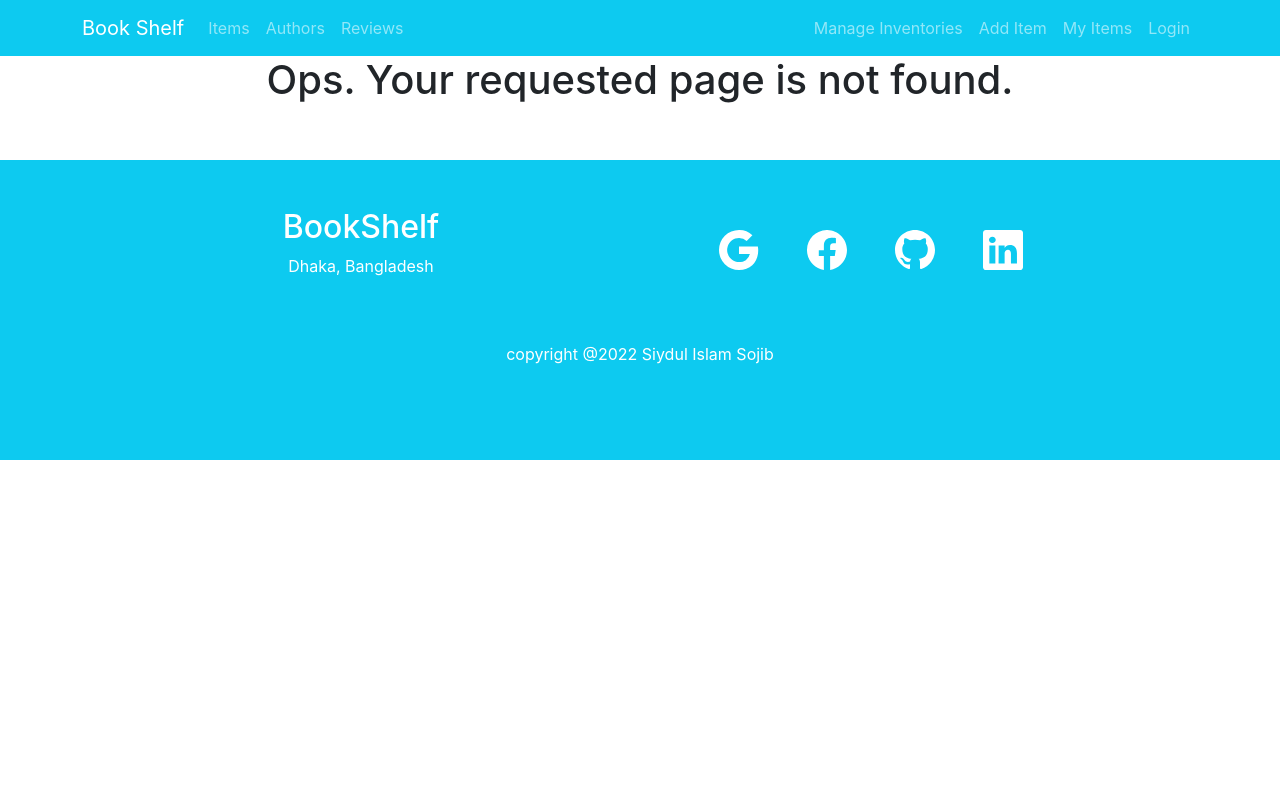
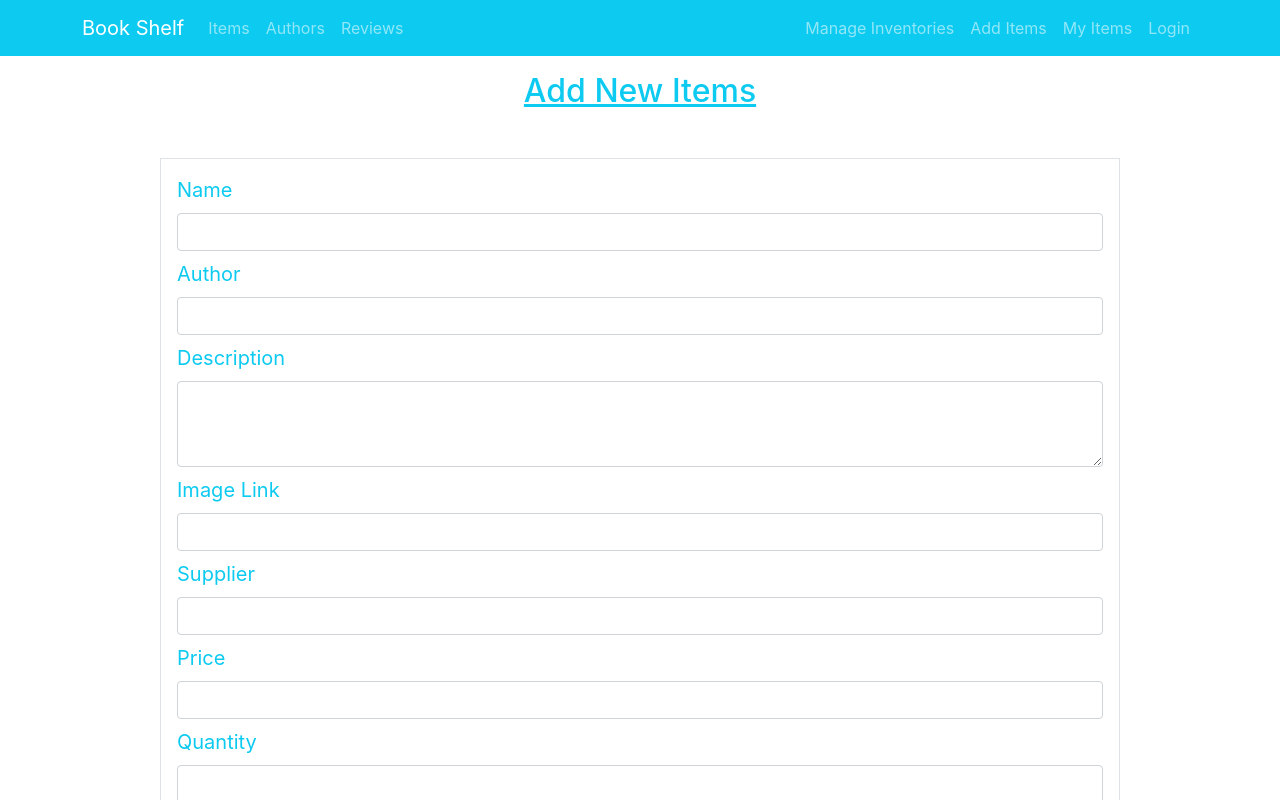
Before and after one commit to Siydulislam/book-shelf-client, a React (Create React App) app: page /add-items in a window 1280 px wide. Before the commit this address had no page. Shown: the top 800 px of the page. Built offline with nearby package versions, Linux system fonts and the light colour scheme; the HTML template or start-up script is replaced by a standard one.

Commit message:
add new item section done

```diff
--- a/src/App.js
+++ b/src/App.js
@@ -10,6 +10,7 @@ import Authors from './Components/Home/Authors/Authors';
 import Reviews from './Components/Home/Reviews/Reviews';
 import ManageStocks from './Components/ManageStocks/ManageStocks';
 import ManageInventories from './Components/ManageInventories/ManageInventories';
+import AddItems from './Components/AddItems/AddItems';
 
 function App() {
   return (
@@ -24,6 +25,7 @@ function App() {
         {/* <Route path="/contact" element={<Contact></Contact>}></Route> */}
         <Route path="/manage-stocks/:manageStocksId" element={<ManageStocks></ManageStocks>}></Route>
         <Route path="/manage-inventories" element={<ManageInventories></ManageInventories>}></Route>
+        <Route path="/add-items" element={<AddItems></AddItems>}></Route>
         <Route path="*" element={<PageNotFound></PageNotFound>}></Route>
       </Routes>
       <Footer></Footer>
--- /dev/null
+++ b/src/Components/AddItems/AddItems.js
@@ -0,0 +1,74 @@
+import React from 'react';
+import { Form } from 'react-bootstrap';
+
+const AddItems = () => {
+
+    const handleAddItems = event => {
+        event.preventDefault();
+
+        const name = event.target.name.value;
+        const author = event.target.author.value;
+        const description = event.target.description.value;
+        const image = event.target.image.value;
+        const supplier = event.target.supplier.value;
+        const price = event.target.price.value;
+        const quantity = event.target.quantity.value;
+        const sold = event.target.sold.value;
+
+        const newItem = { name, author, description, image, supplier, price, quantity, sold };
+
+        fetch('http://localhost:5000/book', {
+            method: 'POST',
+            headers: {
+                'content-type': 'application/json'
+            },
+            body: JSON.stringify(newItem)
+        })
+            .then(res => res.json())
+            .then(data => console.log(data))
+        alert("Items added successfully!")
+        event.target.reset();
+    }
+    return (
+        <div>
+            <h2 className="text-center text-info text-decoration-underline mt-3">Add New Items</h2>
+            <Form onSubmit={handleAddItems} className="w-75 mx-auto border p-3 mt-5">
+                <Form.Group className="mb-2" controlId="exampleForm.ControlInput1">
+                    <Form.Label className="text-info fs-5">Name</Form.Label>
+                    <Form.Control name="name" type="text" required />
+                </Form.Group>
+                <Form.Group className="mb-2" controlId="exampleForm.ControlInput1">
+                    <Form.Label className="text-info fs-5">Author</Form.Label>
+                    <Form.Control name="author" type="text" required />
+                </Form.Group>
+                <Form.Group className="mb-2" controlId="exampleForm.ControlTextarea1">
+                    <Form.Label className="text-info fs-5">Description</Form.Label>
+                    <Form.Control name="description" as="textarea" rows={3} required />
+                </Form.Group>
+                <Form.Group className="mb-2" controlId="exampleForm.ControlInput1">
+                    <Form.Label className="text-info fs-5">Image Link</Form.Label>
+                    <Form.Control name="image" type="text" required />
+                </Form.Group>
+                <Form.Group className="mb-2" controlId="exampleForm.ControlInput1">
+                    <Form.Label className="text-info fs-5">Supplier</Form.Label>
+                    <Form.Control name="supplier" type="text" required />
+                </Form.Group>
+                <Form.Group className="mb-2" controlId="exampleForm.ControlInput1">
+                    <Form.Label className="text-info fs-5">Price</Form.Label>
+                    <Form.Control name="price" type="number" required />
+                </Form.Group>
+                <Form.Group className="mb-2" controlId="exampleForm.ControlInput1">
+                    <Form.Label className="text-info fs-5">Quantity</Form.Label>
+                    <Form.Control name="quantity" type="number" required />
+                </Form.Group>
+                <Form.Group className="mb-2" controlId="exampleForm.ControlInput1">
+                    <Form.Label className="text-info fs-5">Sold</Form.Label>
+                    <Form.Control name="sold" type="number" required />
+                </Form.Group>
+                <button className="btn btn-info mt-3 text-white fs-5">Submit</button>
+            </Form>
+        </div>
+    );
+};
+
+export default AddItems;
--- a/src/Components/Home/Items/Items.js
+++ b/src/Components/Home/Items/Items.js
@@ -10,7 +10,7 @@ const Items = () => {
             <h2 className="mt-5 mb-5 text-center text-decoration-underline text-info">Popular Books</h2>
             <div className="container row mx-auto">
                 {
-                    items.map(item => <Item
+                    items.slice(0, 6).map(item => <Item
                         key={item._id}
                         item={item}
                     ></Item>)
--- a/src/Components/ManageInventories/ManageInventories.js
+++ b/src/Components/ManageInventories/ManageInventories.js
@@ -2,6 +2,7 @@ import React, { useState } from 'react';
 import { Table } from 'react-bootstrap';
 import useItems from '../../Hooks/useItems';
 import { BsTrash } from "react-icons/bs";
+import { Link } from 'react-router-dom';
 
 const ManageInventories = () => {
     const [items, setItems] = useItems();
@@ -54,6 +55,7 @@ const ManageInventories = () => {
                     }
                 </tbody>
             </Table>
+            <Link to="/add-items" className="btn btn-info text-white mt-3">Add New Items</Link>
         </div >
     );
 };
--- a/src/Components/Shared/Header/Header.js
+++ b/src/Components/Shared/Header/Header.js
@@ -19,8 +19,8 @@ const Header = () => {
                         <Nav.Link as={Link} eventKey={2} to="/manage-inventories">
                             Manage Inventories
                         </Nav.Link>
-                        <Nav.Link as={Link} eventKey={2} to="/add-item">
-                            Add Item
+                        <Nav.Link as={Link} eventKey={2} to="/add-items">
+                            Add Items
                         </Nav.Link>
                         <Nav.Link as={Link} eventKey={2} to="/my-items">
                             My Items
```
Also changed, not shown: public/data.json (+66 -0 lines).
